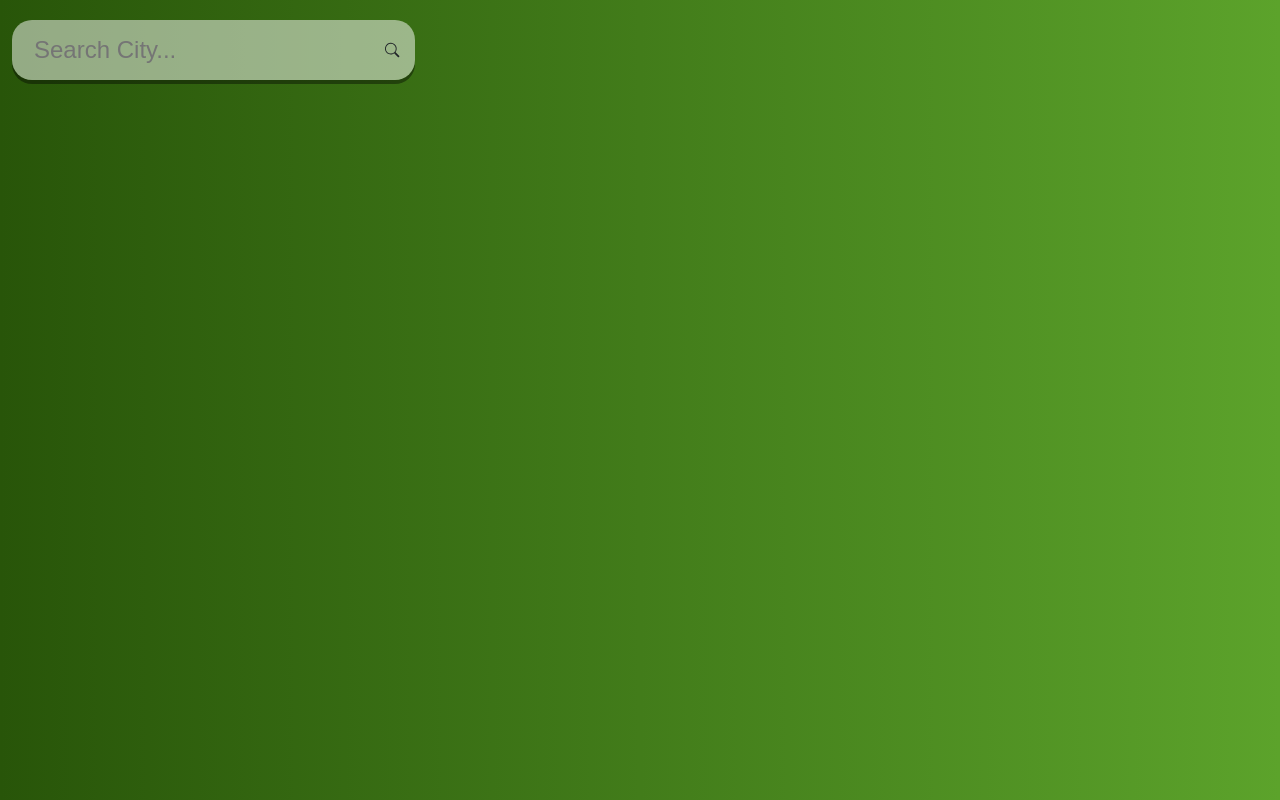
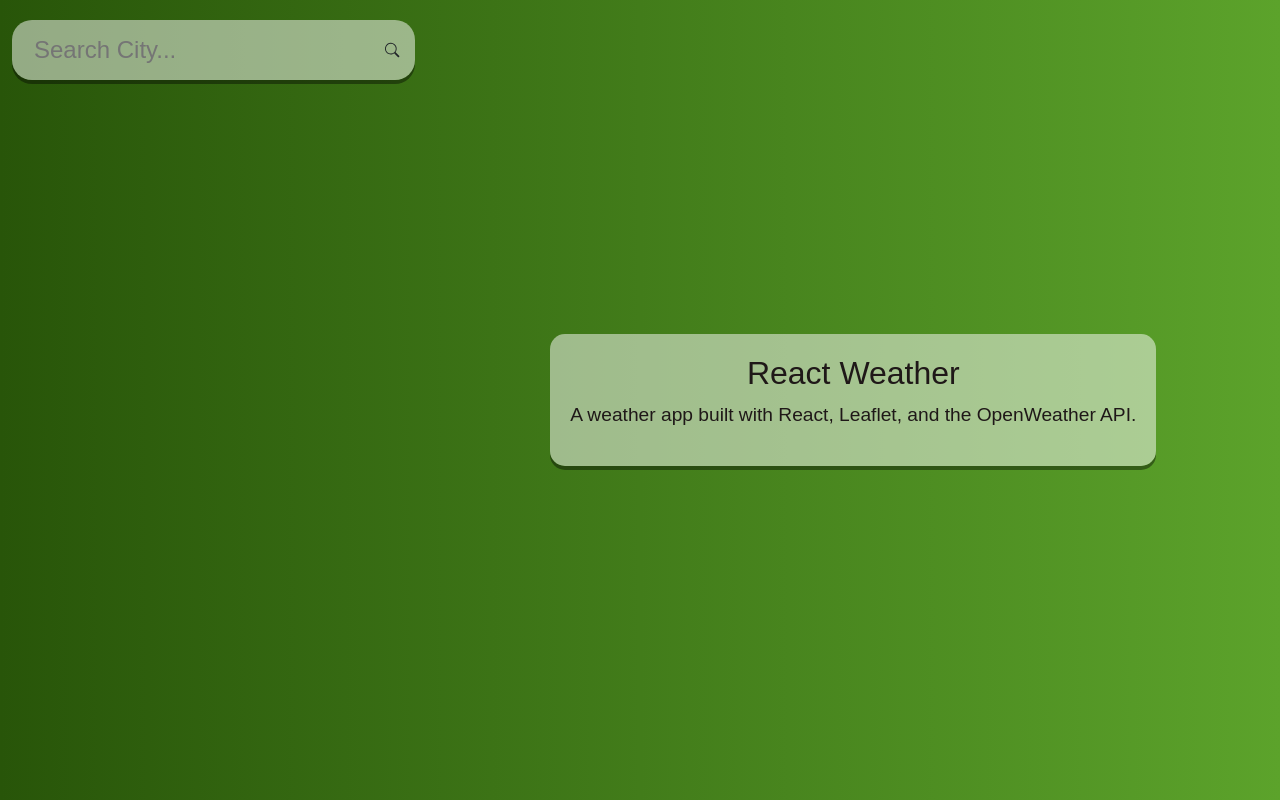
Before and after one commit to kylepclarkson/React-Weather-App, a React (Create React App) app: page / in a window 1280 px wide. Built offline with nearby package versions, Linux system fonts and the light colour scheme.

Commit message:
Added placeholder text over map.

```diff
--- a/src/App.js
+++ b/src/App.js
@@ -5,7 +5,7 @@
 
 import SearchBar from "./components/SearchBar";
 import Weather from "./components/Weather";
-import Map from "./components/Map"
+import Map from "./components/Map";
 
 function App() {
   // The city to query weather data.
@@ -14,14 +14,11 @@
   const [cityWeather, setCityWeather] = React.useState(null);
   // Weather of neighboring cities.
   const [neighborWeather, setNeighborWeather] = React.useState(null);
-  // Loading data
-  const [loadingData, setLoadingData] = React.useState(false);
 
   const NUM_NEIGHBORING_CITIES = 20;
 
   // Fetch weather data from API using queried city.
   const getWeatherData = async () => {
-    setLoadingData(true);
     const response = await fetch(
       `${api.API_BASE_URL}weather?q=${city}&units=metric&appid=${api.API_KEY}`
     );
@@ -33,7 +30,6 @@
       // TODO display error.
       console.log("Error fetching data.");
     }
-    setLoadingData(false);
   };
 
   const getNeighboringWeatherData = async ({ lat, lon }) => {
@@ -64,15 +60,24 @@
             ""
           )}
         </div>
-        <div className="col-md-8 col-sm-12 map">
+        <div className="col-md-8 col-sm-12 vh-100">
           {neighborWeather ? (
             <Map
               cityCoords={cityWeather.coord}
               neighborWeather={neighborWeather}
             />
           ) : (
-            // Empty
-            ""
+            <div className="d-flex h-100 justify-content-center align-items-center">
+              <div className="placeholder-wrapper">
+                <div className="text-center">
+                  <h2>React Weather</h2>
+                  <p>
+                    A weather app built with React, Leaflet, and the OpenWeather
+                    API.
+                  </p>
+                </div>
+              </div>
+            </div>
           )}
         </div>
       </div>
--- a/src/components/Map.js
+++ b/src/components/Map.js
@@ -1,6 +1,6 @@
 import React from "react";
 import { MapContainer, TileLayer, Marker, Popup, useMap } from "react-leaflet";
-import { DivIcon, fitBounds } from "leaflet";
+import { DivIcon } from "leaflet";
 // CSS
 import "leaflet/dist/leaflet.css";
 import "./map.css";
@@ -14,7 +14,6 @@
       city.coord.lat,
       city.coord.lon,
     ]);
-    console.log("Bounds: ", bounds);
     map.flyToBounds(bounds);
     return null;
   };
--- a/src/components/search-bar.css
+++ b/src/components/search-bar.css
@@ -2,7 +2,7 @@
     display: flex;
     margin: 20px 0;
     background-color: rgba(255, 255, 255, 0.5);
-    border-radius: 20px 20px 20px 20px;
+    border-radius: 20px;
     box-shadow: 0 4px rgba(0, 0, 0, 0.4);
   }
 
--- a/src/index.css
+++ b/src/index.css
@@ -9,3 +9,16 @@
   background: rgb(40,85,9);
   background: linear-gradient(90deg, rgba(40,85,9,1) 0%, rgba(92,163,43,1) 100%);
 }
+
+.placeholder-wrapper {
+  background-color: rgba(255, 255, 255, 0.5);
+  box-shadow: 0 4px rgba(0, 0, 0, 0.4);
+
+  color: #1f1818;
+  font-size: 1.2rem;
+  font-weight: 500;
+
+  padding: 20px;
+  border-radius: 15px;
+  padding: 20px;
+}
```
